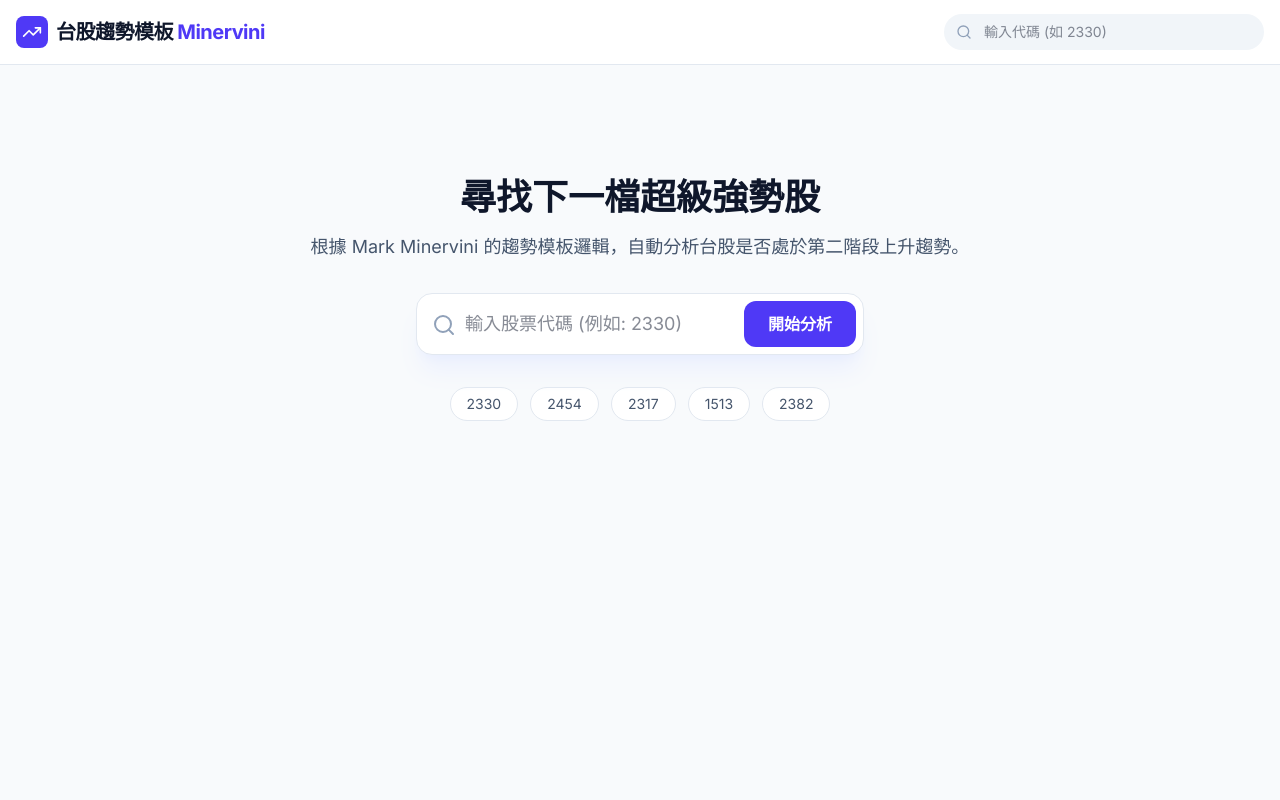
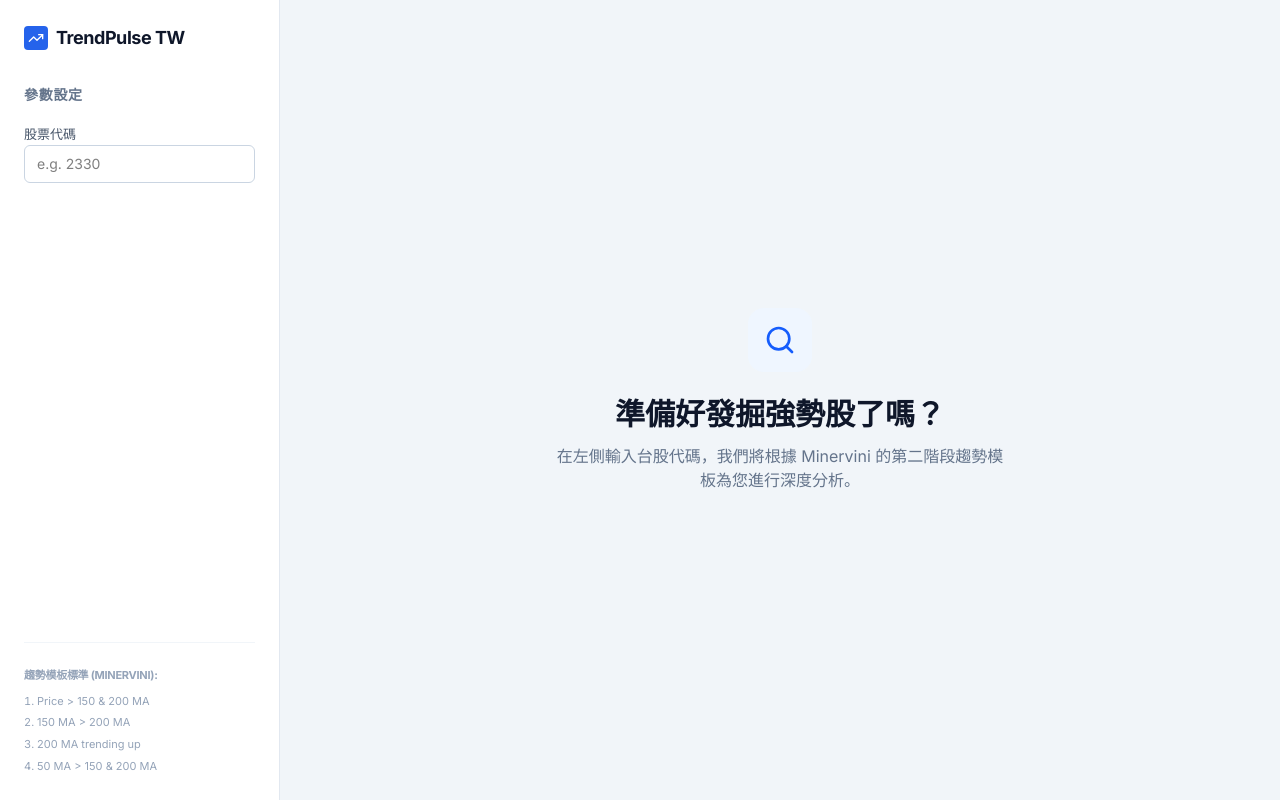
Before and after one commit to Mia8526/testMM, a React (Vite) app: page / in a window 1280 px wide. Built offline with nearby package versions, Linux system fonts and the light colour scheme.

Commit message:
Add files via upload

```diff
--- a/package.json
+++ b/package.json
@@ -30,6 +30,7 @@
   "devDependencies": {
     "@types/express": "^4.17.21",
     "@types/node": "^22.14.0",
+    "@vercel/node": "^5.7.5",
     "autoprefixer": "^10.4.21",
     "tailwindcss": "^4.1.14",
     "tsx": "^4.21.0",
--- a/src/App.tsx
+++ b/src/App.tsx
@@ -61,13 +61,27 @@ export default function App() {
     setLoading(true);
     setError('');
     try {
-      const response = await fetch(`/api/stock/${symbol}`);
-      const result = await response.json();
+      const response = await fetch(`/api/stock?ticker=${symbol}`);
+      const contentType = response.headers.get("content-type");
 
       if (!response.ok) {
-        throw new Error(result.error || '查詢失敗');
+        const text = await response.text();
+        let errorMessage = '查詢失敗';
+        try {
+          const json = JSON.parse(text);
+          errorMessage = json.error || errorMessage;
+        } catch (e) {
+          errorMessage = `伺服器錯誤 (${response.status}): ${text.substring(0, 50)}...`;
+        }
+        throw new Error(errorMessage);
       }
 
+      if (!contentType || !contentType.includes("application/json")) {
+        const text = await response.text();
+        throw new Error(`非預期的回應格式: ${text.substring(0, 50)}...`);
+      }
+
+      const result = await response.json();
       setData(result);
     } catch (err: any) {
       setError(err.message);
@@ -78,231 +92,195 @@ export default function App() {
   };
 
   return (
-    <div className="min-h-screen bg-slate-50 pb-20">
-      {/* Header */}
-      <header className="bg-white border-b border-slate-200 sticky top-0 z-10">
-        <div className="max-w-7xl mx-auto px-4 h-16 flex items-center justify-between">
-          <div className="flex items-center gap-2">
-            <div className="w-8 h-8 bg-indigo-600 rounded-lg flex items-center justify-center">
-              <TrendingUp className="text-white w-5 h-5" />
+    <div className="flex min-h-screen bg-[#f1f5f9]">
+      {/* Sidebar */}
+      <aside className="w-[280px] bg-white border-r border-[#e2e8f0] p-6 flex flex-col gap-6 shrink-0 fixed h-full">
+        <div className="flex items-center gap-2 mb-2">
+          <div className="w-6 h-6 bg-[#2563eb] rounded-sm flex items-center justify-center">
+            <TrendingUp className="text-white w-4 h-4" />
           </div>
-            <h1 className="font-bold text-xl tracking-tight text-slate-900">
-              台股趨勢模板 <span className="text-indigo-600">Minervini</span>
-            </h1>
+          <h1 className="font-bold text-lg tracking-tight text-[#0f172a]">TrendPulse TW</h1>
         </div>
 
-          <form onSubmit={handleSearch} className="relative w-full max-w-xs hidden sm:block">
+        <div className="space-y-4">
+          <h2 className="text-[14px] font-semibold text-[#64748b] uppercase tracking-wider">參數設定</h2>
+          <form onSubmit={handleSearch} className="space-y-4">
+            <div className="space-y-2">
+              <label className="text-[13px] font-medium text-[#475569]">股票代碼</label>
               <input
                 type="text"
-              placeholder="輸入代碼 (如 2330)"
-              className="w-full pl-10 pr-4 py-2 bg-slate-100 border-none rounded-full text-sm focus:ring-2 focus:ring-indigo-500 transition-all"
+                placeholder="e.g. 2330"
+                className="sleek-input"
                 value={symbol}
                 onChange={(e) => setSymbol(e.target.value)}
               />
-            <Search className="absolute left-3 top-2.5 w-4 h-4 text-slate-400" />
-          </form>
             </div>
-      </header>
-
-      <main className="max-w-7xl mx-auto px-4 pt-8">
-        {/* Hero Search (Mobile & Empty State) */}
-        {!data && !loading && (
-          <div className="max-w-2xl mx-auto text-center py-20">
-            <motion.div
-              initial={{ opacity: 0, y: 20 }}
-              animate={{ opacity: 1, y: 0 }}
-              transition={{ duration: 0.5 }}
-            >
-              <h2 className="text-4xl font-extrabold text-slate-900 mb-4">
-                尋找下一檔超級強勢股
-              </h2>
-              <p className="text-slate-600 text-lg mb-8">
-                根據 Mark Minervini 的趨勢模板邏輯，自動分析台股是否處於第二階段上升趨勢。
-              </p>
-
-              <form onSubmit={handleSearch} className="relative max-w-md mx-auto">
-                <input
-                  type="text"
-                  placeholder="輸入股票代碼 (例如: 2330)"
-                  className="w-full pl-12 pr-32 py-4 bg-white border border-slate-200 rounded-2xl shadow-xl shadow-indigo-100/50 focus:ring-2 focus:ring-indigo-500 focus:border-transparent transition-all text-lg"
-                  value={symbol}
-                  onChange={(e) => setSymbol(e.target.value)}
-                />
-                <Search className="absolute left-4 top-5 w-6 h-6 text-slate-400" />
             <button
               type="submit"
               disabled={loading}
-                  className="absolute right-2 top-2 bottom-2 px-6 bg-indigo-600 text-white font-semibold rounded-xl hover:bg-indigo-700 transition-colors disabled:opacity-50"
+              className="sleek-btn w-full flex items-center justify-center gap-2"
             >
-                  開始分析
+              {loading ? <Loader2 className="w-4 h-4 animate-spin" /> : '開始分析'}
             </button>
           </form>
+        </div>
 
-              <div className="mt-8 flex flex-wrap justify-center gap-3">
-                {['2330', '2454', '2317', '1513', '2382'].map((s) => (
-                  <button
-                    key={s}
-                    onClick={() => { setSymbol(s); setTimeout(() => handleSearch(), 0); }}
-                    className="px-4 py-1.5 bg-white border border-slate-200 rounded-full text-sm text-slate-600 hover:border-indigo-500 hover:text-indigo-600 transition-all"
+        <div className="mt-auto pt-6 border-t border-slate-100">
+          <div className="text-[11px] text-[#94a3b8] space-y-2 leading-relaxed">
+            <p className="font-bold uppercase tracking-tight">趨勢模板標準 (Minervini):</p>
+            <ol className="list-decimal list-inside space-y-1">
+              <li>Price &gt; 150 & 200 MA</li>
+              <li>150 MA &gt; 200 MA</li>
+              <li>200 MA trending up</li>
+              <li>50 MA &gt; 150 & 200 MA</li>
+            </ol>
+          </div>
+        </div>
+      </aside>
+
+      {/* Main Content */}
+      <main className="flex-1 ml-[280px] p-8 min-w-0">
+        <AnimatePresence mode="wait">
+          {!data && !loading && (
+            <motion.div
+              key="empty"
+              initial={{ opacity: 0, y: 10 }}
+              animate={{ opacity: 1, y: 0 }}
+              exit={{ opacity: 0 }}
+              className="h-full flex flex-col items-center justify-center text-center py-20"
             >
-                    {s}
-                  </button>
-                ))}
+              <div className="w-16 h-16 bg-blue-50 rounded-2xl flex items-center justify-center mb-6">
+                <Search className="text-blue-600 w-8 h-8" />
               </div>
+              <h2 className="text-3xl font-extrabold text-[#0f172a] mb-3">準備好發掘強勢股了嗎？</h2>
+              <p className="text-[#64748b] max-w-md">
+                在左側輸入台股代碼，我們將根據 Minervini 的第二階段趨勢模板為您進行深度分析。
+              </p>
             </motion.div>
-          </div>
           )}
 
           {loading && (
-          <div className="flex flex-col items-center justify-center py-32">
-            <Loader2 className="w-12 h-12 text-indigo-600 animate-spin mb-4" />
-            <p className="text-slate-500 font-medium">正在抓取 Yahoo Finance 數據...</p>
+            <div className="h-full flex flex-col items-center justify-center py-32">
+              <Loader2 className="w-10 h-10 text-blue-600 animate-spin mb-4" />
+              <p className="text-slate-500 font-medium">正在分析市場數據...</p>
             </div>
           )}
 
           {error && (
             <motion.div
-            initial={{ opacity: 0, scale: 0.95 }}
-            animate={{ opacity: 1, scale: 1 }}
-            className="max-w-md mx-auto mt-8 p-4 bg-red-50 border border-red-100 rounded-xl flex items-start gap-3 text-red-700"
+              initial={{ opacity: 0 }}
+              animate={{ opacity: 1 }}
+              className="max-w-md mx-auto p-4 bg-red-50 border border-red-100 rounded-xl flex items-start gap-3 text-red-700"
             >
               <XCircle className="w-5 h-5 shrink-0 mt-0.5" />
-            <div>
-              <p className="font-bold">查詢出錯</p>
-              <p className="text-sm opacity-90">{error}</p>
-            </div>
+              <p className="text-sm font-medium">{error}</p>
             </motion.div>
           )}
 
-        <AnimatePresence>
           {data && !loading && (
             <motion.div
-              initial={{ opacity: 0, y: 20 }}
+              key="content"
+              initial={{ opacity: 0, y: 10 }}
               animate={{ opacity: 1, y: 0 }}
-              exit={{ opacity: 0, y: -20 }}
               className="space-y-6"
             >
-              {/* Result Summary Card */}
+              {/* Header Card */}
+              <div className="sleek-card flex flex-col md:flex-row items-end justify-between gap-6">
+                <div className="space-y-1">
+                  <span className="text-[14px] text-[#64748b] font-medium uppercase tracking-wider">{data.symbol}</span>
+                  <h2 className="text-3xl font-extrabold text-[#0f172a]">台股分析報告</h2>
+                </div>
+                <div className="text-right space-y-2">
                   <div className={cn(
-                "p-8 rounded-3xl border shadow-xl flex flex-col md:flex-row items-center justify-between gap-8 transition-colors",
-                data.isTemplateMet
-                  ? "bg-emerald-50 border-emerald-100 shadow-emerald-100/50"
-                  : "bg-white border-slate-200 shadow-slate-100/50"
+                    "inline-flex items-center gap-1.5 px-4 py-1.5 rounded-full text-[14px] font-bold",
+                    data.isTemplateMet ? "bg-[#dcfce7] text-[#15803d]" : "bg-slate-100 text-slate-500"
                   )}>
-                <div className="flex items-center gap-6">
-                  <div className={cn(
-                    "w-20 h-20 rounded-2xl flex items-center justify-center",
-                    data.isTemplateMet ? "bg-emerald-500" : "bg-slate-200"
-                  )}>
-                    {data.isTemplateMet ? (
-                      <CheckCircle2 className="text-white w-12 h-12" />
-                    ) : (
-                      <XCircle className="text-slate-400 w-12 h-12" />
-                    )}
+                    {data.isTemplateMet ? <CheckCircle2 className="w-4 h-4" /> : <XCircle className="w-4 h-4" />}
+                    {data.isTemplateMet ? '符合趨勢模板 ✓' : '未符合模板'}
                   </div>
-                  <div>
-                    <h2 className="text-4xl font-black text-slate-900">{data.symbol}</h2>
-                    <p className={cn(
-                      "text-lg font-semibold mt-1",
-                      data.isTemplateMet ? "text-emerald-700" : "text-slate-500"
-                    )}>
-                      {data.isTemplateMet ? "符合趨勢模板條件" : "未完全符合趨勢模板"}
-                    </p>
+                  <div className="text-3xl font-bold text-[#0f172a]">$ {data.currentPrice.toFixed(2)}</div>
                 </div>
               </div>
 
-                <div className="flex gap-12 text-center">
-                  <div>
-                    <p className="text-sm text-slate-500 font-medium mb-1">目前股價</p>
-                    <p className="text-3xl font-bold text-slate-900">{data.currentPrice.toFixed(2)}</p>
+              {/* Grid Layout */}
+              <div className="grid grid-cols-1 lg:grid-cols-3 gap-6">
+                {/* MA Card */}
+                <div className="sleek-card">
+                  <span className="text-[12px] font-semibold text-[#64748b] uppercase tracking-wider block mb-4">移動平均線 (MA)</span>
+                  <div className="space-y-3">
+                    <IndicatorRow label="50 MA" value={data.ma50?.toFixed(1) || '-'} />
+                    <IndicatorRow label="150 MA" value={data.ma150?.toFixed(1) || '-'} />
+                    <IndicatorRow label="200 MA" value={data.ma200?.toFixed(1) || '-'} />
                   </div>
-                  <div>
-                    <p className="text-sm text-slate-500 font-medium mb-1">52週高點</p>
-                    <p className="text-3xl font-bold text-slate-900">{data.high52w.toFixed(2)}</p>
                 </div>
-                  <div>
-                    <p className="text-sm text-slate-500 font-medium mb-1">52週低點</p>
-                    <p className="text-3xl font-bold text-slate-900">{data.low52w.toFixed(2)}</p>
+
+                {/* 52W Range Card */}
+                <div className="sleek-card">
+                  <span className="text-[12px] font-semibold text-[#64748b] uppercase tracking-wider block mb-4">52 週股價區間</span>
+                  <div className="space-y-3">
+                    <IndicatorRow label="52W 最高" value={data.high52w.toFixed(2)} />
+                    <IndicatorRow label="52W 最低" value={data.low52w.toFixed(2)} />
+                    <div className="pt-2">
+                      <span className="text-[10px] text-[#64748b] font-bold uppercase">目前位置</span>
+                      <div className="h-2 bg-[#e2e8f0] rounded-full mt-2 relative overflow-hidden">
+                        <div
+                          className="absolute h-full bg-[#2563eb] rounded-full"
+                          style={{ width: `${Math.min(100, Math.max(0, ((data.currentPrice - data.low52w) / (data.high52w - data.low52w)) * 100))}%` }}
+                        />
+                      </div>
+                      <div className="flex justify-between text-[10px] text-[#94a3b8] mt-1 font-medium">
+                        <span>Low</span>
+                        <span>Current</span>
+                        <span>High</span>
+                      </div>
                     </div>
                   </div>
                 </div>
 
-              <div className="grid grid-cols-1 lg:grid-cols-3 gap-6">
-                {/* Conditions Checklist */}
-                <div className="bg-white p-6 rounded-3xl border border-slate-200 shadow-sm">
-                  <h3 className="text-lg font-bold text-slate-900 mb-6 flex items-center gap-2">
-                    <Info className="w-5 h-5 text-indigo-500" />
-                    趨勢模板檢查清單
-                  </h3>
-
-                  <div className="space-y-4">
-                    <ConditionItem
-                      label="均線排列 (Price > 50 > 150 > 200)"
-                      met={data.conditions.maAlignment}
-                      detail={`MA50: ${data.ma50?.toFixed(1)}, MA150: ${data.ma150?.toFixed(1)}, MA200: ${data.ma200?.toFixed(1)}`}
-                    />
-                    <ConditionItem
-                      label="距離 52 週高點 25% 以內"
-                      met={data.conditions.nearHigh}
-                      detail={`目前距離高點: ${data.distFromHigh}%`}
-                    />
-                    <ConditionItem
-                      label="高於 52 週低點 30% 以上"
-                      met={data.conditions.aboveLow}
-                      detail={`目前高於低點: ${data.distFromLow}%`}
-                    />
-                    <ConditionItem
-                      label="200 日均線向上趨勢 (額外)"
-                      met={data.conditions.ma200Trending}
-                      detail="200MA 目前高於 20 天前數值"
-                    />
+                {/* Checklist Card */}
+                <div className="sleek-card">
+                  <span className="text-[12px] font-semibold text-[#64748b] uppercase tracking-wider block mb-4">符合條件清單</span>
+                  <div className="space-y-3">
+                    <CheckItem label="收盤價 > 50 > 150 > 200" met={data.conditions.maAlignment} />
+                    <CheckItem label="距離 52W 高點 < 25%" met={data.conditions.nearHigh} />
+                    <CheckItem label="高於 52W 低點 > 30%" met={data.conditions.aboveLow} />
                   </div>
-
-                  <div className="mt-8 p-4 bg-indigo-50 rounded-2xl">
-                    <p className="text-xs text-indigo-700 leading-relaxed">
-                      <strong>Mark Minervini 提示：</strong><br />
-                      超級強勢股通常在進入第二階段上升趨勢時符合這些條件。除了價格行為，也應注意成交量與相對強度 (RS)。
-                    </p>
                 </div>
               </div>
 
-                {/* Chart */}
-                <div className="lg:col-span-2 bg-white p-6 rounded-3xl border border-slate-200 shadow-sm">
+              {/* Chart Card */}
+              <div className="sleek-card">
                 <div className="flex items-center justify-between mb-6">
-                    <h3 className="text-lg font-bold text-slate-900">價格與均線趨勢圖</h3>
-                    <div className="flex gap-4 text-xs font-medium">
-                      <div className="flex items-center gap-1.5"><span className="w-3 h-0.5 bg-indigo-600"></span> 價格</div>
-                      <div className="flex items-center gap-1.5"><span className="w-3 h-0.5 bg-amber-500"></span> MA50</div>
-                      <div className="flex items-center gap-1.5"><span className="w-3 h-0.5 bg-emerald-500"></span> MA150</div>
-                      <div className="flex items-center gap-1.5"><span className="w-3 h-0.5 bg-rose-500"></span> MA200</div>
+                  <span className="text-[12px] font-semibold text-[#64748b] uppercase tracking-wider">趨勢視覺化 (近 200 日)</span>
+                  <div className="flex gap-4 text-[10px] font-bold uppercase tracking-tight">
+                    <div className="flex items-center gap-1.5"><span className="w-2.5 h-0.5 bg-[#2563eb]"></span> 價格</div>
+                    <div className="flex items-center gap-1.5"><span className="w-2.5 h-0.5 bg-amber-500"></span> MA50</div>
+                    <div className="flex items-center gap-1.5"><span className="w-2.5 h-0.5 bg-emerald-500"></span> MA150</div>
+                    <div className="flex items-center gap-1.5"><span className="w-2.5 h-0.5 bg-rose-500"></span> MA200</div>
                   </div>
                 </div>
 
-                  <div className="h-[400px] w-full">
+                <div className="h-[300px] w-full bg-[#f8fafc] rounded-lg border border-[#e2e8f0] p-4">
                   <ResponsiveContainer width="100%" height="100%">
                     <LineChart data={data.chartData}>
                       <CartesianGrid strokeDasharray="3 3" vertical={false} stroke="#f1f5f9" />
-                        <XAxis
-                          dataKey="date"
-                          hide
-                        />
+                      <XAxis dataKey="date" hide />
                       <YAxis
                         domain={['auto', 'auto']}
                         orientation="right"
-                          tick={{ fontSize: 12, fill: '#64748b' }}
+                        tick={{ fontSize: 10, fill: '#94a3b8', fontWeight: 600 }}
                         axisLine={false}
                         tickLine={false}
                       />
                       <Tooltip
-                          contentStyle={{ borderRadius: '16px', border: 'none', boxShadow: '0 10px 15px -3px rgb(0 0 0 / 0.1)' }}
+                        contentStyle={{ borderRadius: '12px', border: 'none', boxShadow: '0 10px 15px -3px rgb(0 0 0 / 0.1)', fontSize: '12px' }}
                       />
-                        <Line type="monotone" dataKey="price" stroke="#4f46e5" strokeWidth={2} dot={false} name="收盤價" />
-                        <Line type="monotone" dataKey="ma50" stroke="#f59e0b" strokeWidth={1.5} dot={false} name="50MA" />
-                        <Line type="monotone" dataKey="ma150" stroke="#10b981" strokeWidth={1.5} dot={false} name="150MA" />
-                        <Line type="monotone" dataKey="ma200" stroke="#f43f5e" strokeWidth={1.5} dot={false} name="200MA" />
+                      <Line type="monotone" dataKey="price" stroke="#2563eb" strokeWidth={2.5} dot={false} name="收盤價" />
+                      <Line type="monotone" dataKey="ma50" stroke="#f59e0b" strokeWidth={1.5} dot={false} name="50MA" strokeDasharray="4 4" />
+                      <Line type="monotone" dataKey="ma150" stroke="#10b981" strokeWidth={1.5} dot={false} name="150MA" strokeDasharray="4 4" />
+                      <Line type="monotone" dataKey="ma200" stroke="#f43f5e" strokeWidth={1.5} dot={false} name="200MA" strokeDasharray="4 4" />
                     </LineChart>
                   </ResponsiveContainer>
-                  </div>
                 </div>
               </div>
             </motion.div>
@@ -312,6 +290,27 @@ export default function App() {
     </div>
   );
 }
+
+function IndicatorRow({ label, value }: { label: string; value: string }) {
+  return (
+    <div className="flex justify-between items-center pb-2 border-bottom border-[#f1f5f9]">
+      <span className="text-[14px] text-[#475569] font-medium">{label}</span>
+      <span className="text-[16px] font-bold text-[#0f172a]">{value}</span>
+    </div>
+  );
+}
+
+function CheckItem({ label, met }: { label: string; met: boolean }) {
+  return (
+    <div className="flex justify-between items-center pb-2 border-bottom border-[#f1f5f9]">
+      <span className="text-[14px] text-[#475569] font-medium">{label}</span>
+      <span className={cn("text-[14px] font-bold", met ? "text-[#10b981]" : "text-slate-300")}>
+        {met ? '✓' : '✕'}
+      </span>
+    </div>
+  );
+}
+
 
 function ConditionItem({ label, met, detail }: { label: string; met: boolean; detail: string }) {
   return (
--- a/src/index.css
+++ b/src/index.css
@@ -1,13 +1,35 @@
-@import url('https://fonts.googleapis.com/css2?family=Inter:wght@400;500;600;700&family=JetBrains+Mono:wght@400;500&display=swap');
+@import url('https://fonts.googleapis.com/css2?family=Inter:wght@400;500;600;700;800&display=swap');
 @import "tailwindcss";
 
 @theme {
-  --font-sans: "Inter", ui-sans-serif, system-ui, sans-serif;
-  --font-mono: "JetBrains Mono", ui-monospace, SFMono-Regular, monospace;
+  --font-sans: "Inter", "Helvetica Neue", Arial, sans-serif;
+
+  --color-primary: #2563eb;
+  --color-primary-hover: #1d4ed8;
+  --color-bg-main: #f1f5f9;
+  --color-sidebar: #ffffff;
+  --color-border: #e2e8f0;
+  --color-text-main: #1e293b;
+  --color-text-muted: #64748b;
+  --color-text-dark: #0f172a;
 }
 
 @layer base {
   body {
-    @apply bg-slate-50 text-slate-900 font-sans;
+    @apply bg-[family-name:--color-bg-main] text-[family-name:--color-text-main] font-sans antialiased;
   }
 }
+
+@layer components {
+  .sleek-card {
+    @apply bg-white rounded-xl p-6 shadow-sm border border-[family-name:--color-border];
+  }
+
+  .sleek-input {
+    @apply w-full px-3 py-2 border border-slate-300 rounded-md text-sm outline-none focus:border-[family-name:--color-primary] focus:ring-2 focus:ring-blue-500/10 transition-all;
+  }
+
+  .sleek-btn {
+    @apply bg-[family-name:--color-primary] text-white px-4 py-2 rounded-md font-semibold text-sm hover:bg-[family-name:--color-primary-hover] transition-colors disabled:opacity-50;
+  }
+}
```
Also changed, not shown: server.ts (+20 -5 lines), vercel.json (added), 1 other file (tests, documents, lock files or other folders). Lines whose indentation alone changed are shown as unchanged.
